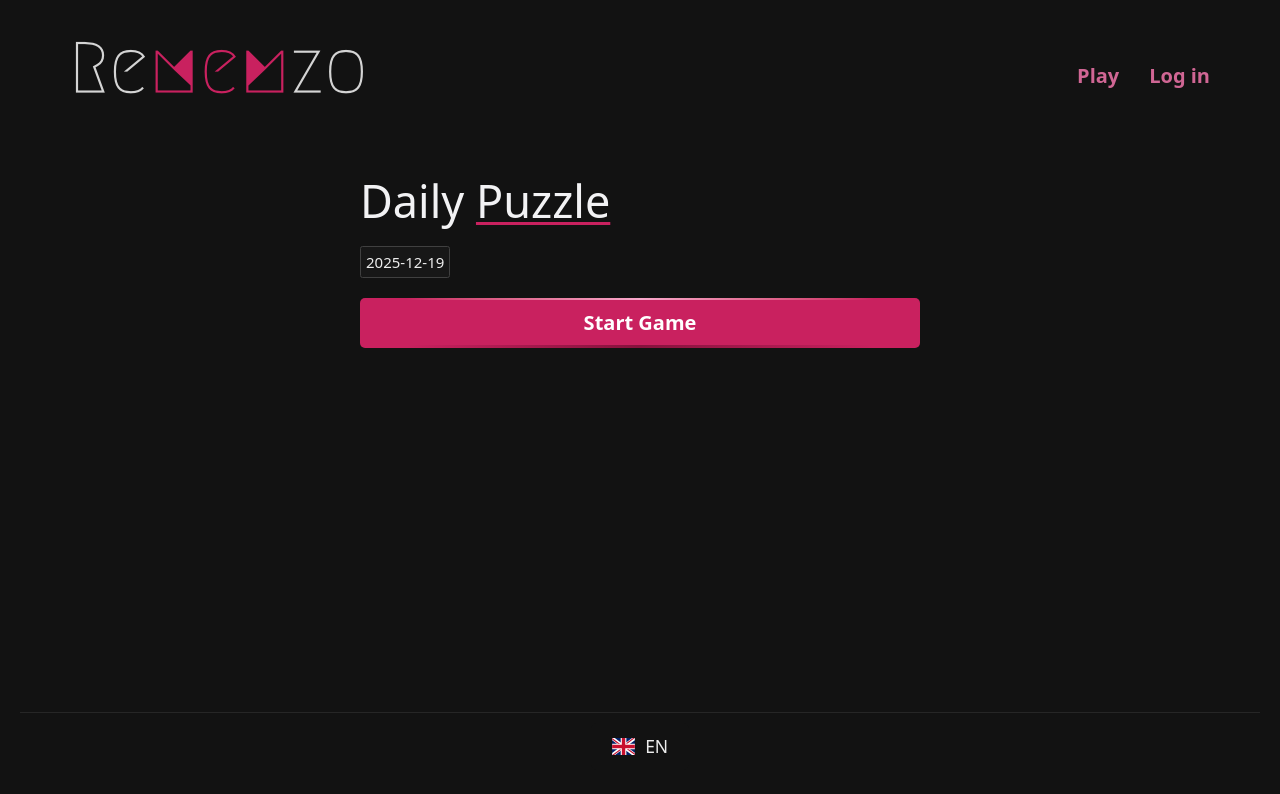
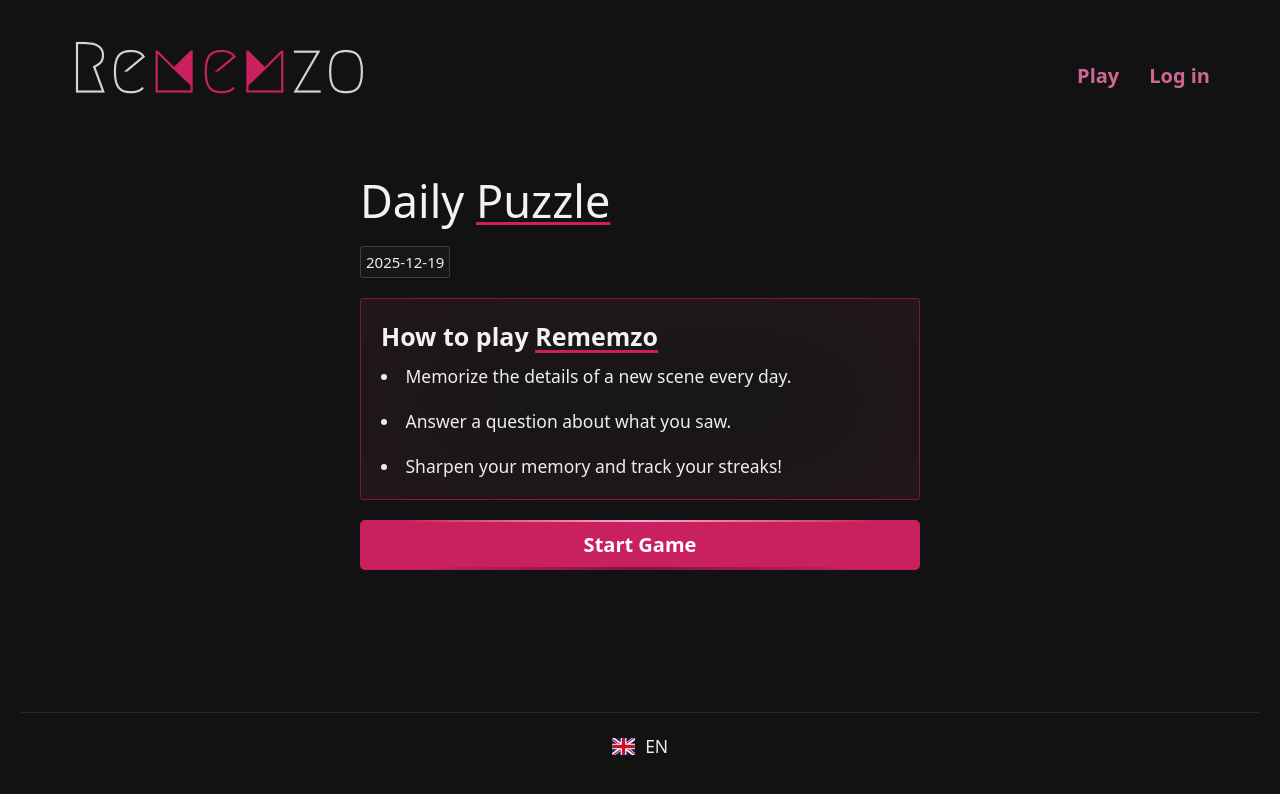
Before and after one commit to KarinaAllard/rememzo, a React (Vite) app in the folder frontend/: page /play in a window 1280 px wide. Shown: the top 794 px of the page. Built offline with nearby package versions, Linux system fonts and the light colour scheme; no server answers.

Commit message:
feat: add how to section in Play, adjust styling

```diff
--- a/frontend/src/pages/Home.tsx
+++ b/frontend/src/pages/Home.tsx
@@ -19,7 +19,7 @@
 
             <div className="border border-(--dark-cta) bg-neutral-900 rounded-xs flex flex-col gap-2 text-(--text-hover) shadow-[inset_0_2px_150px_rgba(var(--cta-rgb),0.1)] p-4">
                 <h2 className="font-semibold text-(--secondary-text) text-xl">{t("homeHowToTitle")} <span className="decoration-3 underline underline-offset-4 decoration-(--cta)">Rememzo</span></h2>
-                <ul className="list-disc list-inside space-y-1 text-(--text)">
+                <ul className="list-disc list-inside space-y-4 text-(--text) text-sm">
                     <li>{t("homeBullet1")}</li>
                     <li>{t("homeBullet2")}</li>
                     <li>{t("homeBullet3")}</li>
--- a/frontend/src/pages/Play.tsx
+++ b/frontend/src/pages/Play.tsx
@@ -110,6 +110,14 @@
         <motion.div {...motionProps} className="w-full flex flex-col">
             <h1 className="text-4xl text-(--secondary-text) mb-4">{t("daily")} <span className="decoration-3 underline underline-offset-4 decoration-(--cta)">{t("puzzle")}</span></h1>
             <p className="text-xs mb-4 bg-neutral-900 w-fit p-1 rounded-xs border border-neutral-700">{today}</p>
+            <div className="border border-(--dark-cta) bg-neutral-900 rounded-xs flex flex-col gap-2 text-(--text-hover) shadow-[inset_0_2px_150px_rgba(var(--cta-rgb),0.1)] p-4 mb-4">
+                <h2 className="font-semibold text-(--secondary-text) text-xl">{t("homeHowToTitle")} <span className="decoration-3 underline underline-offset-4 decoration-(--cta)">Rememzo</span></h2>
+                <ul className="list-disc list-inside space-y-4 text-(--text) text-sm">
+                    <li>{t("homeBullet1")}</li>
+                    <li>{t("homeBullet2")}</li>
+                    <li>{t("homeBullet3")}</li>
+                </ul>
+            </div>
 
             {( phase === "idle" || phase === "paused") && (
                 <Button
```
